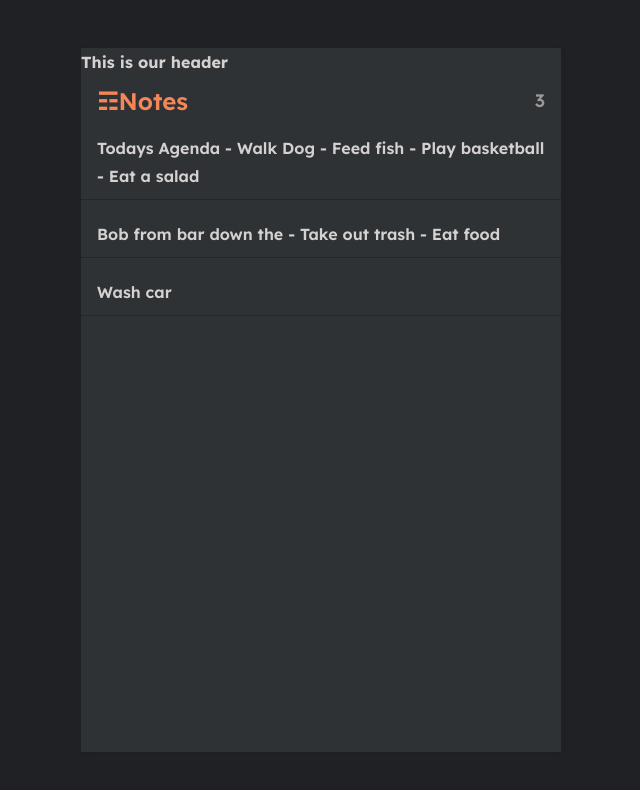
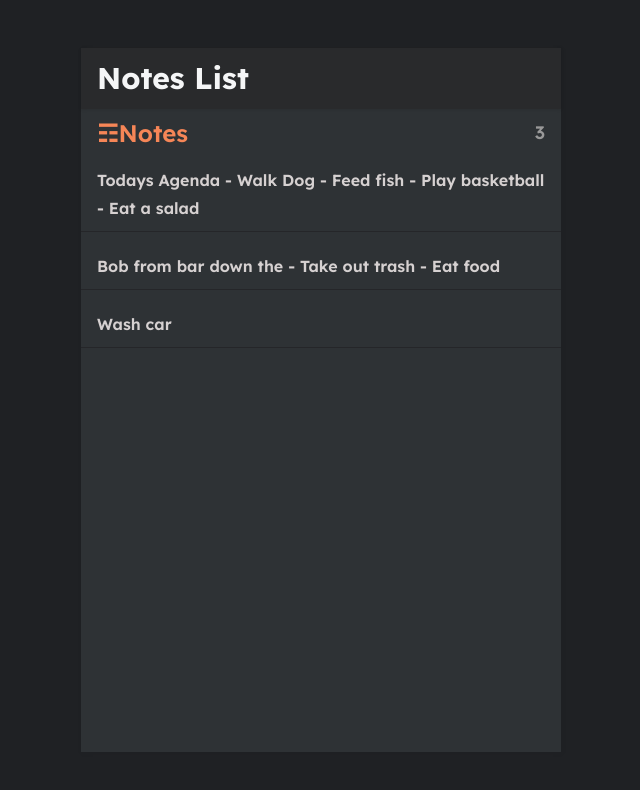
Before and after one commit to Sch-Steve/mynotes, a React (Create React App) app: page / in a window 1280 px wide. Shown: the top 790 px of the page, without its empty margins (319-959 px from the left). Built offline with nearby package versions, Linux system fonts and the light colour scheme.

Commit message:
Adding Header style and changing text in Header.js component

```diff
--- a/src/components/Header.js
+++ b/src/components/Header.js
@@ -1,7 +1,7 @@
 const Header = () => {
     return (
-        <div>
-            <h1>This is our header</h1>
+        <div className="app-header">
+            <h1>Notes List</h1>
         </div>
     )
 }
```
